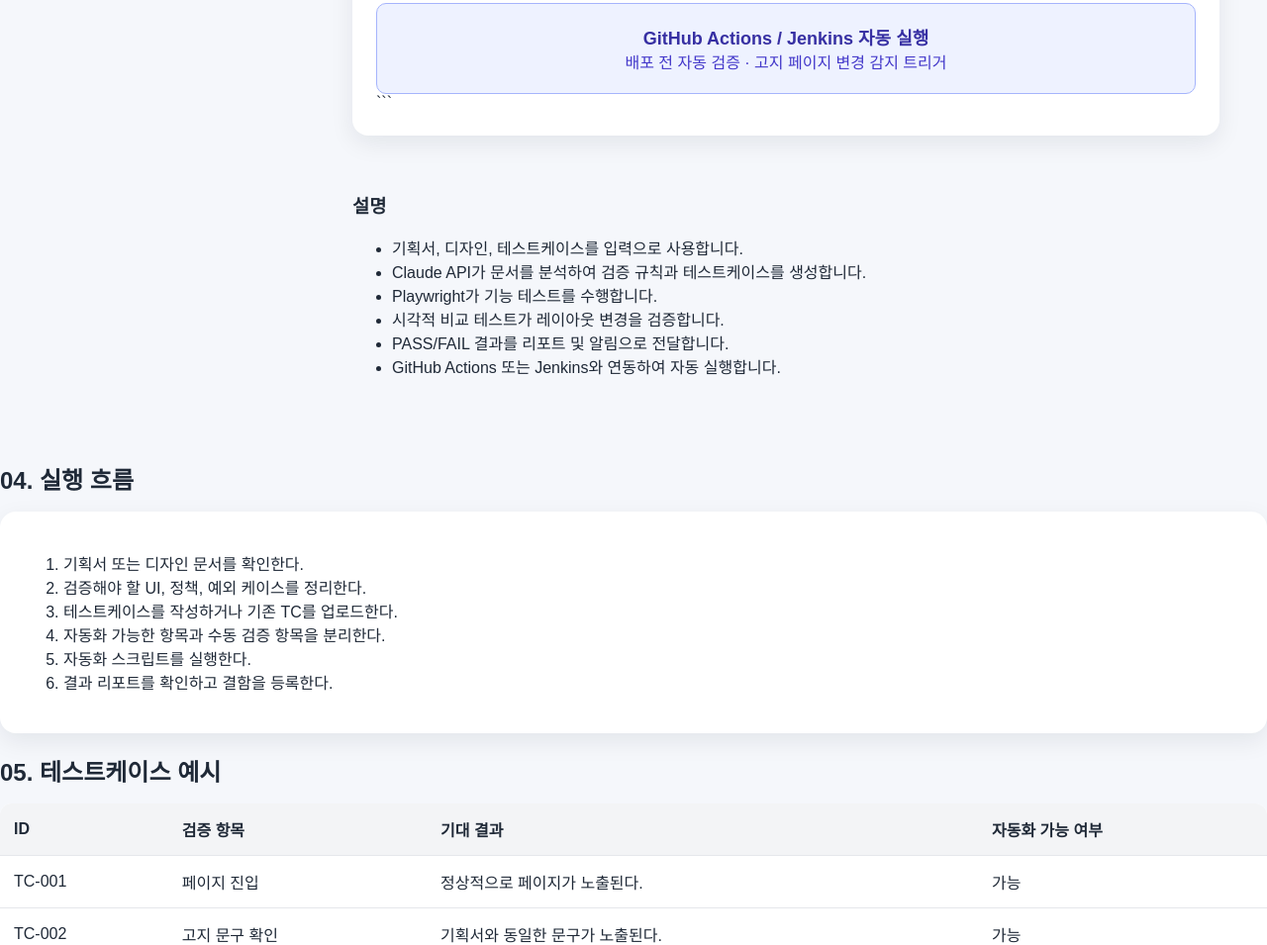
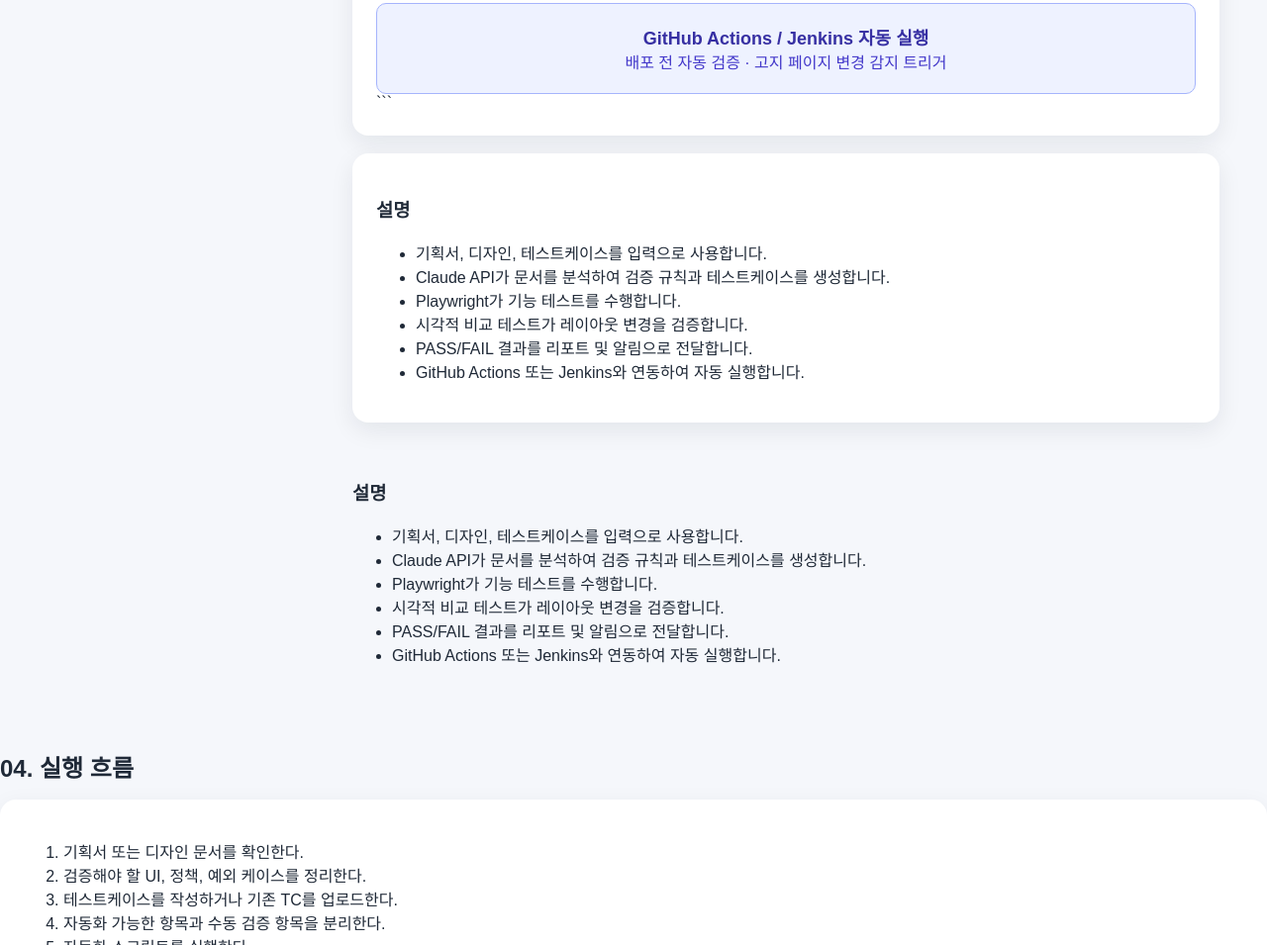
Before and after one commit to sujbaek/Web-Page-Process-design, a plain HTML site: page index.html in a window 1280 px wide. Shown: the part 1581-2536 px from the top of the page at 99% size. Drawn offline with Linux system fonts and the light colour scheme.

Commit message:
Update index.html

````diff
--- a/index.html
+++ b/index.html
@@ -290,7 +290,20 @@
 ```
 
   </div>
+
+  <div class="card">
+    <h3>설명</h3>
+    <ul>
+      <li>기획서, 디자인, 테스트케이스를 입력으로 사용합니다.</li>
+      <li>Claude API가 문서를 분석하여 검증 규칙과 테스트케이스를 생성합니다.</li>
+      <li>Playwright가 기능 테스트를 수행합니다.</li>
+      <li>시각적 비교 테스트가 레이아웃 변경을 검증합니다.</li>
+      <li>PASS/FAIL 결과를 리포트 및 알림으로 전달합니다.</li>
+      <li>GitHub Actions 또는 Jenkins와 연동하여 자동 실행합니다.</li>
+    </ul>
+  </div>
 </section>
+
 
     <h3>설명</h3>
 
````
